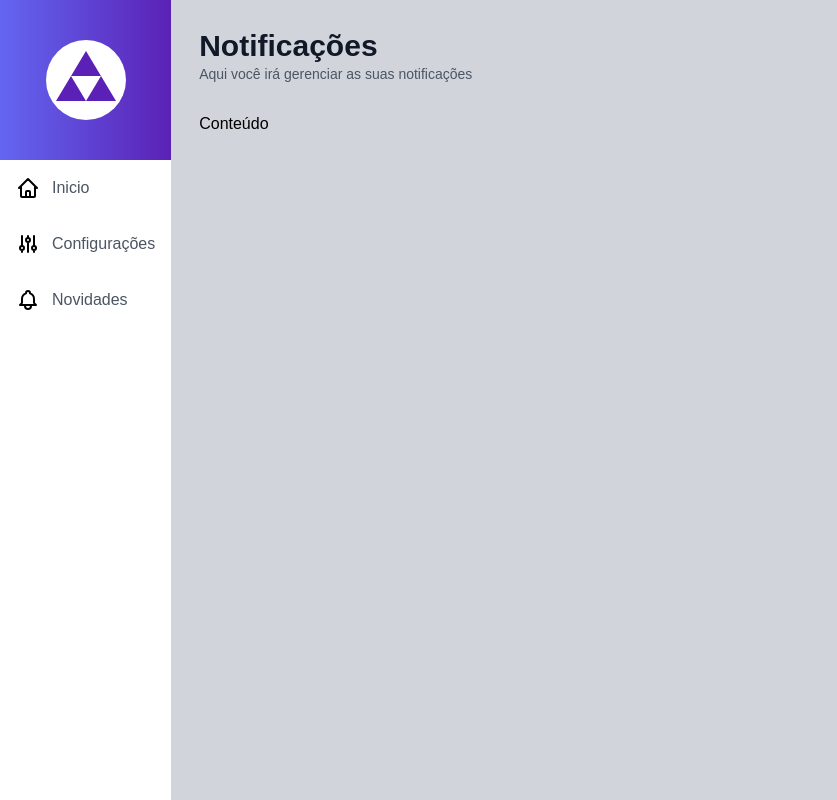
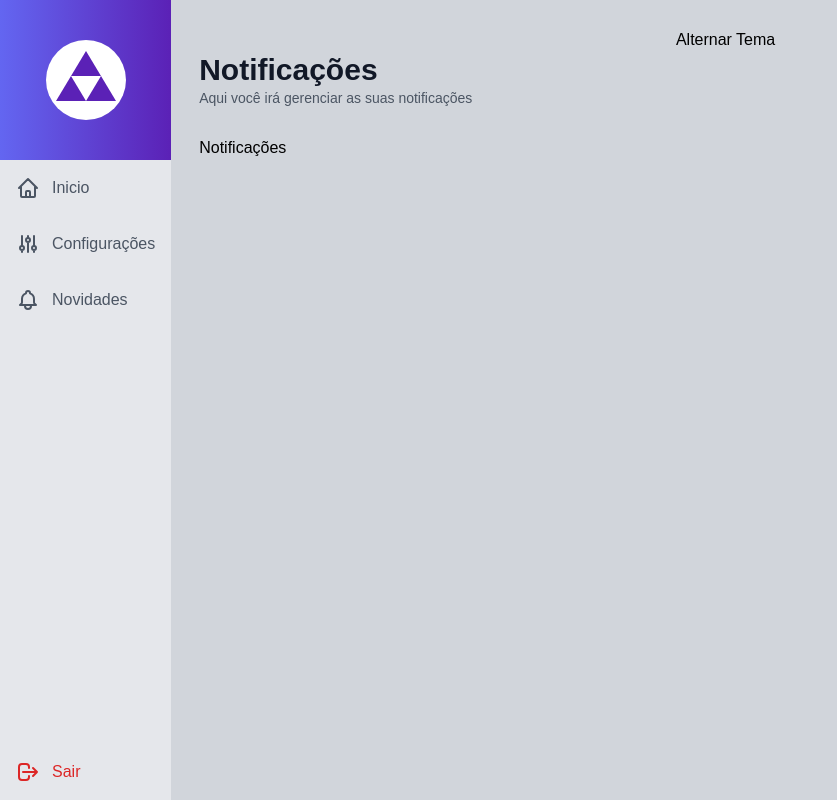
Before and after one commit to AI-Vlad/template-admin-next, a Next.js app: page /notificacoes in a window 1280 px wide. Shown: the whole page, without its empty margins (0-837 px from the left). Built offline with nearby package versions, Linux system fonts and the light colour scheme.

Commit message:
adicionando tema dark no projeto

```diff
--- a/src/components/icons/index.tsx
+++ b/src/components/icons/index.tsx
@@ -17,3 +17,9 @@ export const BellIcon = (
         <path strokeLinecap="round" strokeLinejoin="round" strokeWidth={2} d="M15 17h5l-1.405-1.405A2.032 2.032 0 0118 14.158V11a6.002 6.002 0 00-4-5.659V5a2 2 0 10-4 0v.341C7.67 6.165 6 8.388 6 11v3.159c0 .538-.214 1.055-.595 1.436L4 17h5m6 0v1a3 3 0 11-6 0v-1m6 0H9" />
     </svg>
 )
+
+export const LogoutIcon = (
+    <svg xmlns="http://www.w3.org/2000/svg" className="h-6 w-6" fill="none" viewBox="0 0 24 24" stroke="currentColor">
+        <path strokeLinecap="round" strokeLinejoin="round" strokeWidth={2} d="M17 16l4-4m0 0l-4-4m4 4H7m6 4v1a3 3 0 01-3 3H6a3 3 0 01-3-3V7a3 3 0 013-3h4a3 3 0 013 3v1" />
+    </svg>
+)
--- /dev/null
+++ b/src/components/template/Botao.tsx
@@ -0,0 +1,10 @@
+interface botaoProps {
+    texto: string
+    alternarTema: () => void
+}
+
+export default function Botao(props: botaoProps) {
+    return (
+        <button onClick={props.alternarTema}>{props.texto}</button>
+    )
+}
--- a/src/components/template/Conteudo.tsx
+++ b/src/components/template/Conteudo.tsx
@@ -6,6 +6,7 @@ export default function Conteudo(props: ConteudoProps) {
     return (
         <div className = {`
          flex flex-col mt-7
+         dark:text-gray-200
         `}>
            {props.children}
         </div>
--- a/src/components/template/Layout.tsx
+++ b/src/components/template/Layout.tsx
@@ -1,3 +1,5 @@
+import useAppData from "../../data/context/hook/useAppData";
+import Botao from "./Botao";
 import Cabecalho from "./Cabecalho";
 import Conteudo from "./Conteudo";
 import MenuLateral from "./MenuLateral";
@@ -9,12 +11,16 @@ interface LayoutProps {
 }
 
 export default function Layout(props: LayoutProps) {
+
+    const { tema, alternarTema } = useAppData()
+
     return (
         <div className={`
+        ${tema}
         flex
         h-screen
         w-screen
-        `}>
+               `}>
             <MenuLateral></MenuLateral>
             <div className={`
             flex
@@ -23,6 +29,7 @@ export default function Layout(props: LayoutProps) {
             p-7
             bg-gray-300 dark:bg-gray-800
             `}>
+                <Botao texto={"Alternar Tema"} alternarTema={alternarTema}></Botao>
                 <Cabecalho titulo={props.titulo} subtitulo={props.subtitulo}></Cabecalho>
                 <Conteudo>
                     {props.children}
--- a/src/components/template/MenuItem.tsx
+++ b/src/components/template/MenuItem.tsx
@@ -1,32 +1,53 @@
 import Link from 'next/link'
 
 interface MenuItemProps {
-    url: string
+    url?: string
     texto: string
     icon: any
+    className?: string
+    onClick?: (evento: any) => void
 }
+export default function MenuItem(props: MenuItemProps) {
 
-export default function MenuItem(props: MenuItemProps) {
+    function renderizarLink() {
         return (
-        <li className={`
-        cursor:pointer
-        hover:bg-gray-100
-        p-4
-                      `}>
-            <Link href={props.url}>
             <a className={`
             flex
             flex-row
-
+            text-gray-600
+            dark:text-gray-200
+            ${props.className}
            `}>
                 {props.icon}
                 <span className={`
-                        font-light text-gray-600 ml-3
+                   font-light ml-3
                `}>
                     {props.texto}
                 </span>
             </a>
+        )
+    }
+
+    return (
+        <li onClick={props.onClick} className={`
+              hover:bg-gray-100
+              dark:hover:bg-gray-800
+              ${props.className}
+        p-4
+        cursor-pointer
+                      `}>
+            {props.url ? (
+                <Link href={props.url}>
+                    {renderizarLink()}
                 </Link>
+
+            ) :
+                (
+                    renderizarLink()
+                )
+
+            }
+
 
         </li>
     )
--- a/src/components/template/MenuLateral.tsx
+++ b/src/components/template/MenuLateral.tsx
@@ -1,10 +1,13 @@
-import { BellIcon, HomeIcon, SettingsIcon } from "../icons";
+import { BellIcon, HomeIcon, LogoutIcon, SettingsIcon } from "../icons";
 import Logo from "./Logo";
 import MenuItem from "./MenuItem";
 
 export default function MenuLateral(props) {
     return (
-        <aside>
+        <aside className={`flex flex-col
+        bg-gray-200 text-gray-700
+        dark:bg-gray-900
+        `}>
             <div className={`
             flex
             flex-col
@@ -15,11 +18,22 @@ export default function MenuLateral(props) {
             `}>
                 <Logo />
             </div>
-            <ul>
+            <ul className={`flex flex-col flex-grow`}>
                 <MenuItem url="/" texto="Inicio" icon={HomeIcon} />
                 <MenuItem url="/ajustes" texto="Configurações" icon={SettingsIcon} />
                 <MenuItem url="/notificacoes" texto="Novidades" icon={BellIcon} />
             </ul>
+            <ul className={`flex flex-col`}>
+                <MenuItem onClick={() => console.log("logout")}
+                    url="/" texto="Sair"
+                    icon={LogoutIcon}
+                    className={`
+                text-red-600 dark:text-red-400
+                hover:bg-red-400 hover:text-white
+                dark:hover-text-red-400
+                `}
+                />
+            </ul>
         </aside>
     )
 }
--- a/src/components/template/Titulo.tsx
+++ b/src/components/template/Titulo.tsx
@@ -7,11 +7,11 @@ export default function Titulo(props: TituloProps) {
     return (
         <div>
             <h1 className={`
-                font-black text-3xl text-gray-900
+                font-black text-3xl text-gray-900 dark:text-gray-100
             `}>{props.titulo}
             </h1>
             <h2 className={`
-            font-light text-sm text-gray-600
+            font-light text-sm text-gray-600 dark:text-gray-200
             `}>
                 {props.subtitulo}
             </h2>
--- /dev/null
+++ b/src/data/context/AppContext.tsx
@@ -0,0 +1,35 @@
+import { createContext, useState } from "react";
+
+type Tema = 'dark' | ''
+
+interface AppContextProps {
+    tema?: Tema
+    alternarTema?: () => void
+}
+
+const AppContext = createContext<AppContextProps>({
+    tema: null,
+    alternarTema: null
+})
+
+export function AppProvider(props) {
+
+    const [tema, setTema] = useState<Tema>('')
+
+    function alternarTema() {
+        setTema(tema === "" ? 'dark' : '')
+        console.log('ativando funçaõ')
+        console.log(tema)
+    }
+
+    return (
+        <AppContext.Provider value={{
+            tema,
+            alternarTema
+        }}>
+            {props.children}
+        </AppContext.Provider>
+    )
+}
+
+export default AppContext
--- /dev/null
+++ b/src/data/context/hook/useAppData.ts
@@ -0,0 +1,6 @@
+import { useContext } from "react";
+import AppContext from "../AppContext";
+
+const useAppData = () => useContext(AppContext)
+
+export default useAppData
--- a/src/pages/_app.tsx
+++ b/src/pages/_app.tsx
@@ -1,8 +1,13 @@
 import '../styles/globals.css'
 import 'tailwindcss/tailwind.css'
+import { AppProvider } from '../data/context/AppContext'
 
 function MyApp({ Component, pageProps }) {
-  return <Component {...pageProps} />
+  return (
+    <AppProvider>
+      <Component {...pageProps} />
+    </AppProvider>
+  )
 }
 
 export default MyApp
--- a/src/pages/notificacoes.tsx
+++ b/src/pages/notificacoes.tsx
@@ -1,10 +1,14 @@
 import Layout from "../components/template/Layout";
+import useAppData from "../data/context/hook/useAppData";
 
 export default function Notificacoes() {
+
+
+
   return (
-    <Layout titulo = "Notificações"
-    subtitulo = "Aqui você irá gerenciar as suas notificações">
-      <h3>Conteúdo</h3>
+    <Layout titulo="Notificações"
+      subtitulo="Aqui você irá gerenciar as suas notificações">
+      <h3>Notificações</h3>
     </Layout>
   )
 }
```
Lines whose indentation alone changed are shown as unchanged.
